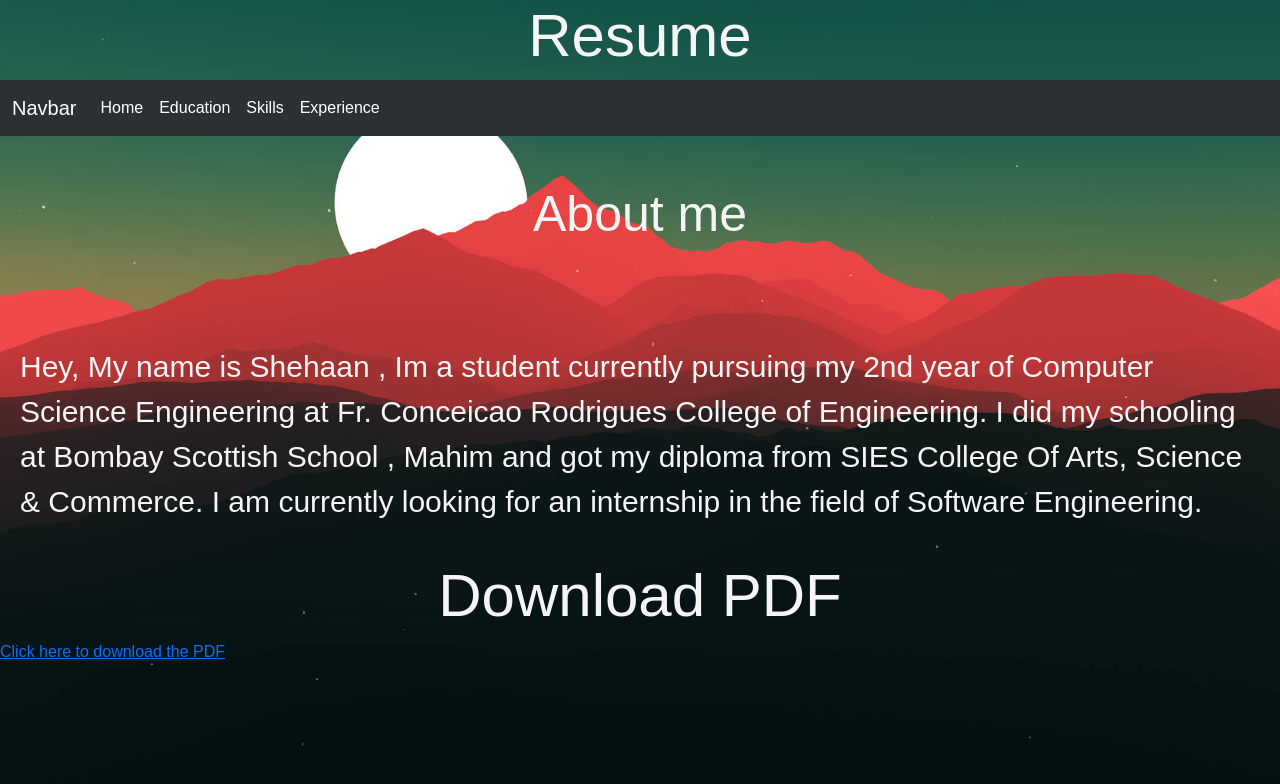
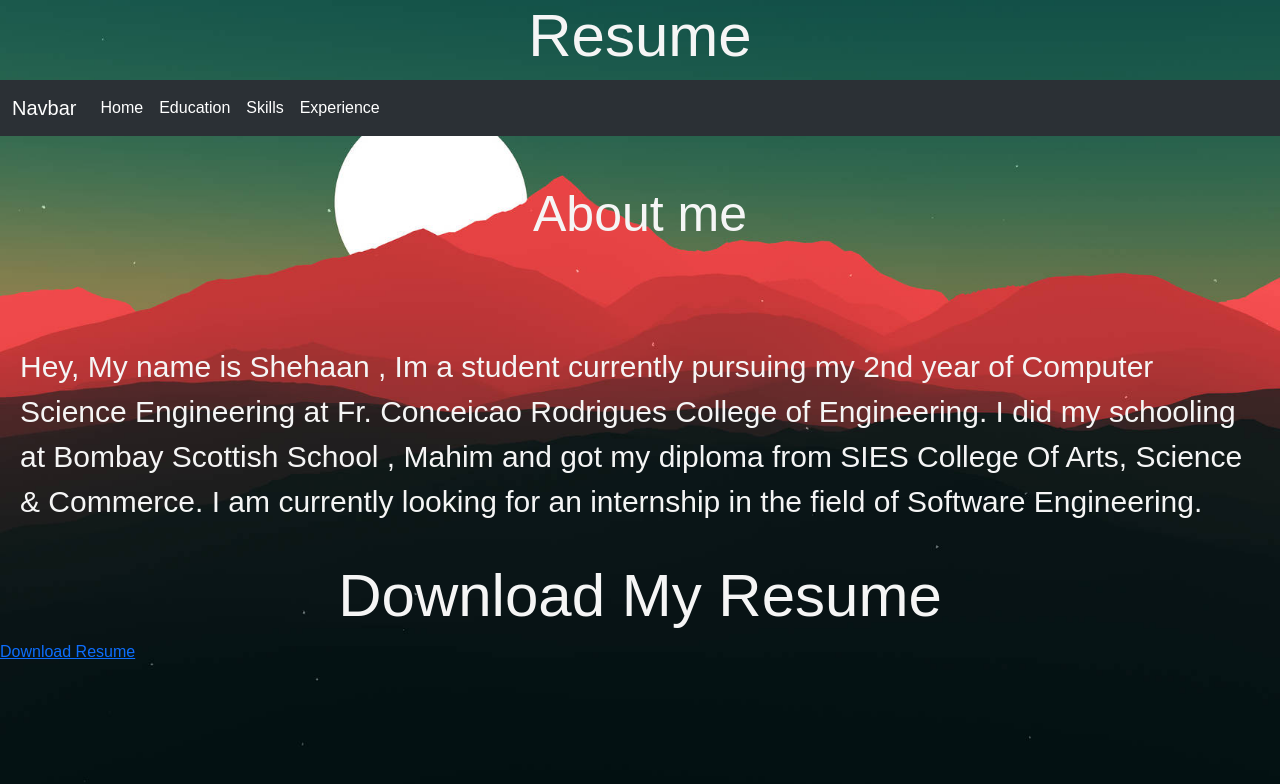
Before and after one commit to shehaan7/resume, a plain HTML site: page index.html in a window 1280 px wide. Drawn offline with nearby package versions, Linux system fonts and the light colour scheme.

Commit message:
Update index.html

```diff
--- a/index.html
+++ b/index.html
@@ -33,8 +33,9 @@
   <br><br>
   <h2 class="head">About me</h2> <br><br><br>
   <p>Hey, My name is Shehaan , Im a student currently pursuing my 2nd year of Computer Science Engineering at Fr. Conceicao Rodrigues College of Engineering. I did my schooling at Bombay Scottish School , Mahim and got my diploma from SIES College Of Arts, Science & Commerce. I am currently looking for an internship in the field of Software Engineering. </p>
-  <h1>Download PDF</h1>
-  <a href="downloads/resume.pdf" download="example.pdf" class="download-button">
-    Click here to download the PDF
+  <h1>Download My Resume</h1>
+  <a href="resumer.pdf" download="resumer.pdf" class="download-btn">
+    Download Resume
+  </a>
   </a>
   </html>
```
